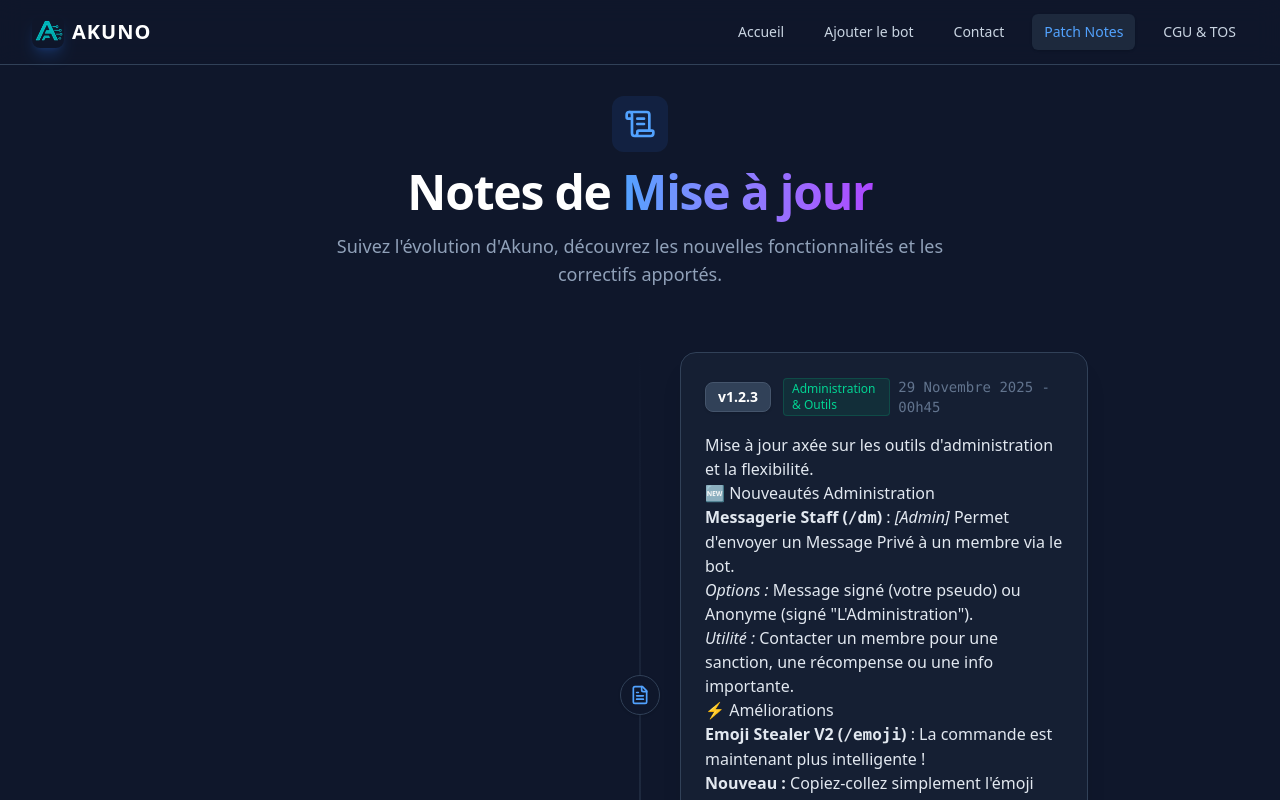
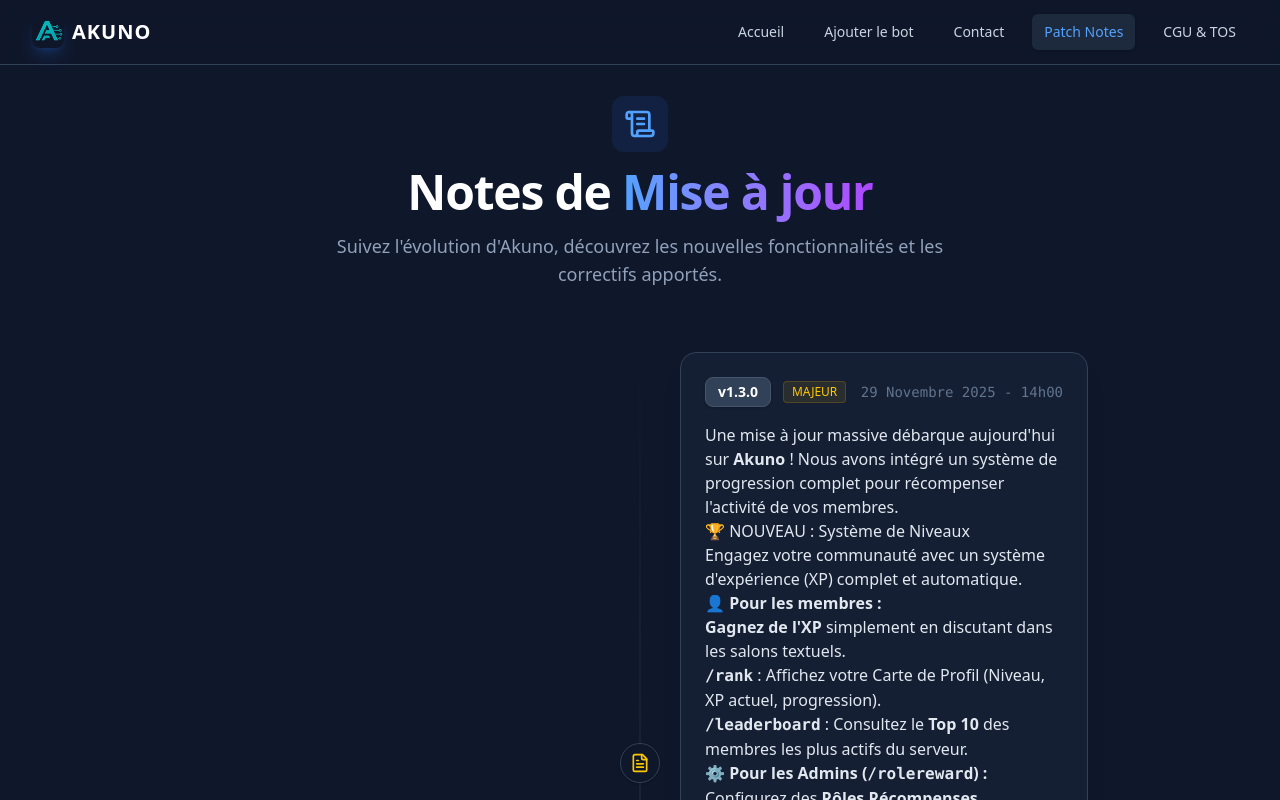
Before and after one commit to msm691/akunowebsite, a React (Vite) app: page / in a window 1280 px wide. Both pictures are taken after a click on the button "Patch Notes". Shown: the top 800 px of the page. Built offline with nearby package versions, Linux system fonts and the light colour scheme; the HTML template or start-up script is replaced by a standard one.

Commit message:
Patchnote major v1.3.0

```diff
--- a/src/App.jsx
+++ b/src/App.jsx
@@ -468,6 +468,36 @@
 const PatchNotesPage = () => {
   const patchnotes = [
     {
+      date: "29 Novembre 2025 - 14h00",
+      version: "v1.3.0",
+      tag: "MAJEUR",
+      tagColor: "gold", // Nouvelle couleur pour les versions majeures
+      content: `
+Une mise à jour massive débarque aujourd'hui sur **Akuno** ! Nous avons intégré un système de progression complet pour récompenser l'activité de vos membres.
+
+### 🏆 NOUVEAU : Système de Niveaux
+Engagez votre communauté avec un système d'expérience (XP) complet et automatique.
+
+**👤 Pour les membres :**
+* **Gagnez de l'XP** simplement en discutant dans les salons textuels.
+* **\`/rank\`** : Affichez votre Carte de Profil (Niveau, XP actuel, progression).
+* **\`/leaderboard\`** : Consultez le **Top 10** des membres les plus actifs du serveur.
+
+**⚙️ Pour les Admins (\`/rolereward\`) :**
+* Configurez des **Rôles Récompenses** automatiques !
+* *Exemple : Atteindre le Niveau 5 donne automatiquement le rôle "Habitué".*
+* Commandes : \`/rolereward [add/remove/list]\`.
+
+---
+
+### 🛡️ SÉCURITÉ & PERFORMANCE
+En coulisses, nous avons effectué un gros travail de maintenance :
+* ✅ **Optimisation Latence** : Le bot répond plus vite et gère mieux les pics de charge.
+* ✅ **Correctifs de Sécurité** : Renforcement des vérifications internes pour éviter les abus.
+* ✅ **Stabilité** : Amélioration de la base de données pour gérer le stockage de l'XP.
+      `
+    },
+    {
       date: "29 Novembre 2025 - 00h45",
       version: "v1.2.3",
       tag: "Administration & Outils",
@@ -487,6 +517,8 @@
 
 ### 🛠️ Système
 * **Mode Maintenance (\`/maintenance\`)** : *[Owner]* Ajout d'un système de verrouillage global. Si une maintenance est en cours, le bot refuse les commandes utilisateurs (sauf créateurs) pour éviter les erreurs.
+
+> *La mise à jour est active. Merci d'utiliser Akuno !* 🦅
       `
     },
     {
@@ -540,12 +572,13 @@
     }
   ];
 
-  // Helper pour les couleurs des tags (J'ai ajouté le vert ici)
+  // Helper pour les couleurs des tags (Ajout de 'gold')
   const getTagStyle = (color) => {
     switch(color) {
       case 'orange': return 'bg-orange-500/10 text-orange-400 border-orange-500/20';
       case 'purple': return 'bg-purple-500/10 text-purple-400 border-purple-500/20';
       case 'green': return 'bg-emerald-500/10 text-emerald-400 border-emerald-500/20';
+      case 'gold': return 'bg-yellow-500/10 text-yellow-400 border-yellow-500/20';
       default: return 'bg-blue-500/10 text-blue-400 border-blue-500/20';
     }
   };
@@ -574,12 +607,18 @@
             <div key={idx} className="relative flex items-center justify-between md:justify-normal md:odd:flex-row-reverse group is-active">
 
               {/* Point sur la timeline */}
-              <div className="flex items-center justify-center w-10 h-10 rounded-full border border-slate-700 bg-slate-900 group-hover:bg-slate-800 group-hover:border-blue-500/50 shadow shrink-0 md:order-1 md:group-odd:-translate-x-1/2 md:group-even:translate-x-1/2 z-10 transition-colors duration-300">
-                <FileText className="w-5 h-5 text-blue-400" />
+              <div className={`flex items-center justify-center w-10 h-10 rounded-full border border-slate-700 bg-slate-900 group-hover:bg-slate-800 shadow shrink-0 md:order-1 md:group-odd:-translate-x-1/2 md:group-even:translate-x-1/2 z-10 transition-colors duration-300 ${
+                pn.tagColor === 'gold' ? 'group-hover:border-yellow-500/50' : 'group-hover:border-blue-500/50'
+              }`}>
+                <FileText className={`w-5 h-5 ${
+                  pn.tagColor === 'gold' ? 'text-yellow-400' : 'text-blue-400'
+                }`} />
               </div>
 
               {/* Carte de contenu */}
-              <div className="w-[calc(100%-4rem)] md:w-[calc(50%-2.5rem)] p-6 bg-slate-800/50 backdrop-blur border border-slate-700 rounded-2xl shadow-xl hover:border-blue-500/30 transition-all duration-300">
+              <div className={`w-[calc(100%-4rem)] md:w-[calc(50%-2.5rem)] p-6 bg-slate-800/50 backdrop-blur border border-slate-700 rounded-2xl shadow-xl transition-all duration-300 ${
+                  pn.tagColor === 'gold' ? 'hover:border-yellow-500/30' : 'hover:border-blue-500/30'
+              }`}>
 
                 {/* Header de la carte */}
                 <div className="flex flex-col sm:flex-row justify-between items-start sm:items-center mb-4 gap-2">
@@ -596,12 +635,16 @@
 
                 {/* Contenu Markdown Stylisé */}
                 <div
-                  className="prose prose-invert prose-sm max-w-none
-                    prose-headings:text-blue-300 prose-headings:font-bold prose-headings:mb-2 prose-headings:mt-4
+                  className={`prose prose-invert prose-sm max-w-none
+                    prose-headings:font-bold prose-headings:mb-2 prose-headings:mt-4
                     prose-p:text-slate-300 prose-p:leading-relaxed prose-p:my-2
-                    prose-li:text-slate-300 prose-li:marker:text-blue-500
+                    prose-li:text-slate-300
                     prose-strong:text-white prose-strong:font-bold
-                    prose-blockquote:border-l-4 prose-blockquote:border-blue-500 prose-blockquote:bg-slate-900/50 prose-blockquote:px-4 prose-blockquote:py-1 prose-blockquote:rounded-r"
+                    prose-blockquote:bg-slate-900/50 prose-blockquote:px-4 prose-blockquote:py-1 prose-blockquote:rounded-r prose-blockquote:not-italic
+                    ${pn.tagColor === 'gold'
+                      ? 'prose-headings:text-yellow-400 prose-li:marker:text-yellow-500 prose-blockquote:border-l-4 prose-blockquote:border-yellow-500 prose-hr:border-yellow-500/30'
+                      : 'prose-headings:text-blue-300 prose-li:marker:text-blue-500 prose-blockquote:border-l-4 prose-blockquote:border-blue-500 prose-hr:border-slate-700'
+                    }`}
                   dangerouslySetInnerHTML={{ __html: marked.parse(pn.content) }}
                 />
               </div>
```
